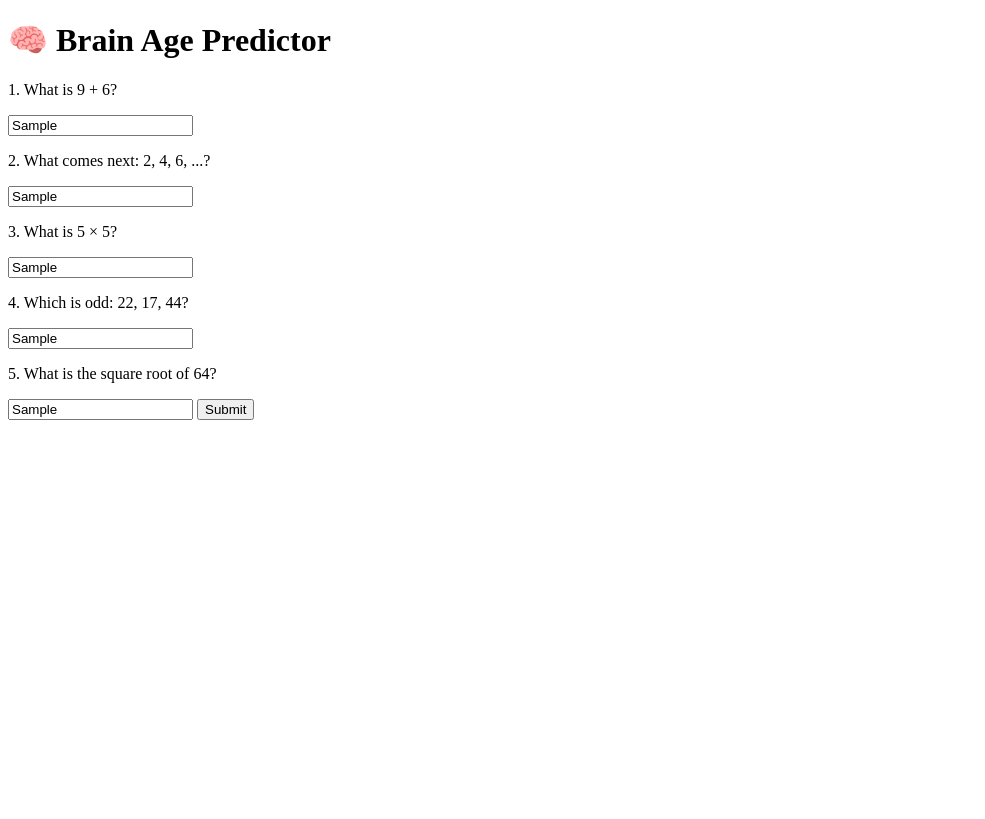
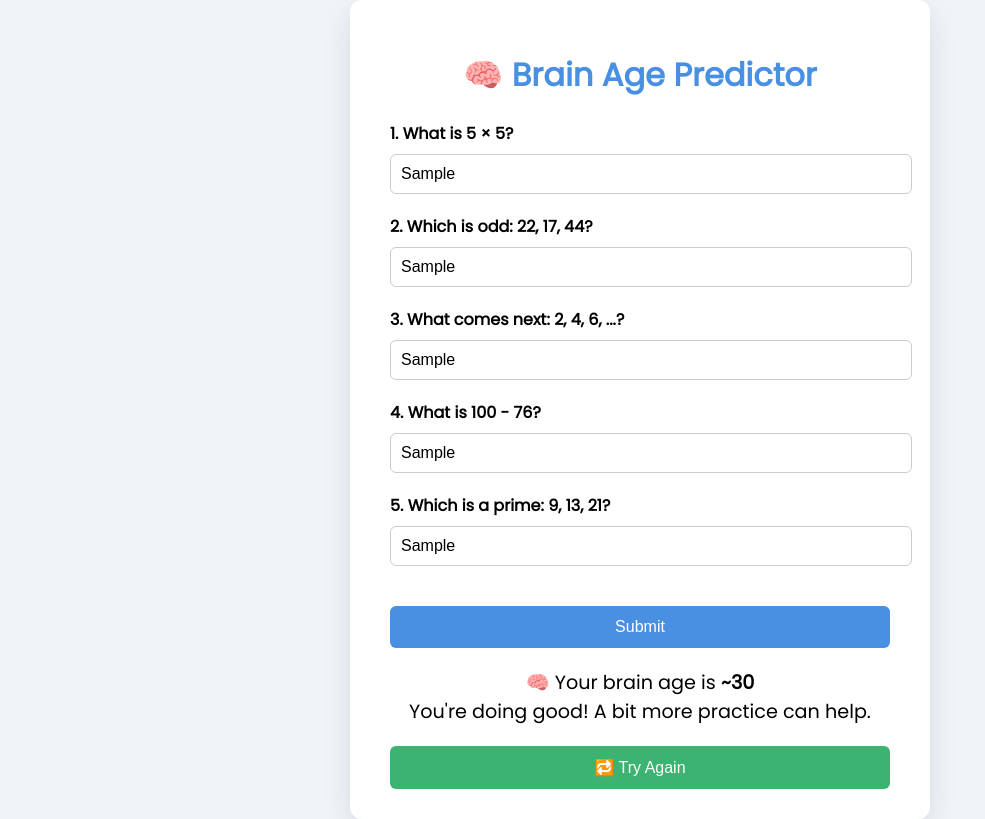
Before and after one commit to varsha2176/brain-age-predictor, a website: page public/index.html in a window 1280 px wide. Both pictures are taken after typing "Sample", "Sample", "Sample", "Sample", "Sample" into the empty fields and a click on the button "Submit". Shown: the whole page, without its empty margins (0-985 px from the left). Drawn offline with Linux system fonts and the light colour scheme; no server answers.

Commit message:
Enhanced frontend + random questions

```diff
--- a/public/index.html
+++ b/public/index.html
@@ -1,48 +1,143 @@
 <!DOCTYPE html>
-<html>
+<html lang="en">
 <head>
-  <title>Brain Age Predictor</title>
+  <meta charset="UTF-8" />
+  <meta name="viewport" content="width=device-width, initial-scale=1.0"/>
+  <title>🧠 Brain Age Predictor</title>
+  <link href="https://fonts.googleapis.com/css2?family=Poppins&display=swap" rel="stylesheet"/>
+  <style>
+    body {
+      font-family: 'Poppins', sans-serif;
+      background: #f0f4f8;
+      margin: 0;
+      padding: 0;
+      display: flex;
+      justify-content: center;
+      align-items: center;
+      min-height: 100vh;
+    }
+
+    .container {
+      background: #ffffff;
+      padding: 30px 40px;
+      border-radius: 12px;
+      box-shadow: 0 10px 30px rgba(0,0,0,0.1);
+      max-width: 500px;
+      width: 100%;
+    }
+
+    h1 {
+      text-align: center;
+      color: #4a90e2;
+    }
+
+    .question {
+      margin-bottom: 20px;
+    }
+
+    .question label {
+      display: block;
+      margin-bottom: 8px;
+      font-weight: bold;
+    }
+
+    .question input {
+      width: 100%;
+      padding: 10px;
+      font-size: 1em;
+      border: 1px solid #ccc;
+      border-radius: 6px;
+    }
+
+    #submitBtn, #retryBtn {
+      background-color: #4a90e2;
+      color: white;
+      border: none;
+      padding: 12px 20px;
+      font-size: 1em;
+      border-radius: 6px;
+      cursor: pointer;
+      width: 100%;
+      margin-top: 20px;
+    }
+
+    #result {
+      text-align: center;
+      margin-top: 20px;
+      font-size: 1.2em;
+    }
+
+    #retryBtn {
+      display: none;
+      background-color: #3cb371;
+    }
+  </style>
 </head>
 <body>
-  <h1>🧠 Brain Age Predictor</h1>
-  <form id="quizForm">
-    <p>1. What is 9 + 6?</p>
-    <input type="text" name="q1" required>
-
-    <p>2. What comes next: 2, 4, 6, ...?</p>
-    <input type="text" name="q2" required>
-
-    <p>3. What is 5 × 5?</p>
-    <input type="text" name="q3" required>
-
-    <p>4. Which is odd: 22, 17, 44?</p>
-    <input type="text" name="q4" required>
-
-    <p>5. What is the square root of 64?</p>
-    <input type="text" name="q5" required>
-
-    <button type="submit">Submit</button>
-  </form>
-
-  <h2 id="result"></h2>
+  <div class="container">
+    <h1>🧠 Brain Age Predictor</h1>
+    <form id="quizForm">
+      <div id="questionsContainer"></div>
+      <button type="submit" id="submitBtn">Submit</button>
+    </form>
+    <div id="result"></div>
+    <button id="retryBtn" onclick="loadQuestions()">🔁 Try Again</button>
+  </div>
 
   <script>
-    document.getElementById("quizForm").addEventListener("submit", async function(e) {
+    const allQuestions = [
+      { q: "What is 9 + 6?", a: "15" },
+      { q: "What comes next: 2, 4, 6, ...?", a: "8" },
+      { q: "What is 5 × 5?", a: "25" },
+      { q: "Which is odd: 22, 17, 44?", a: "17" },
+      { q: "What is the square root of 64?", a: "8" },
+      { q: "What is 12 ÷ 3?", a: "4" },
+      { q: "What is 11 + 11?", a: "22" },
+      { q: "Which is a prime: 9, 13, 21?", a: "13" },
+      { q: "What is 100 - 76?", a: "24" },
+      { q: "What is 7 × 6?", a: "42" }
+    ];
+
+    let selectedQuestions = [];
+
+    function loadQuestions() {
+      document.getElementById("result").innerHTML = "";
+      document.getElementById("retryBtn").style.display = "none";
+      const container = document.getElementById("questionsContainer");
+      container.innerHTML = "";
+
+      selectedQuestions = [...allQuestions]
+        .sort(() => 0.5 - Math.random())
+        .slice(0, 5);
+
+      selectedQuestions.forEach((q, i) => {
+        container.innerHTML += `
+          <div class="question">
+            <label for="q${i}">${i + 1}. ${q.q}</label>
+            <input type="text" id="q${i}" name="q${i}" required />
+          </div>
+        `;
+      });
+    }
+
+    document.getElementById("quizForm").addEventListener("submit", function (e) {
       e.preventDefault();
+      let score = 0;
 
-      const formData = new FormData(this);
-      const data = {};
-      formData.forEach((val, key) => data[key] = val);
-
-      const response = await fetch('/score', {
-        method: 'POST',
-        headers: { 'Content-Type': 'application/json' },
-        body: JSON.stringify(data)
+      selectedQuestions.forEach((q, i) => {
+        const userAnswer = document.getElementById(`q${i}`).value.trim();
+        if (userAnswer === q.a) score++;
       });
 
-      const result = await response.json();
-      document.getElementById("result").innerText = "Your brain age is ~" + result.brainAge + "\n\n" + result.suggestion;
+      const brainAge = 30 - score * 2;
+      document.getElementById("result").innerHTML = `
+        🧠 Your brain age is <strong>~${brainAge}</strong><br/>
+        ${score === 5 ? "Genius level! 🧠🔥" : "You're doing good! A bit more practice can help."}
+      `;
+      document.getElementById("retryBtn").style.display = "block";
     });
+
+    loadQuestions();
   </script>
 </body>
 </html>
```
Also changed, not shown: server.js (+7 -31 lines).
